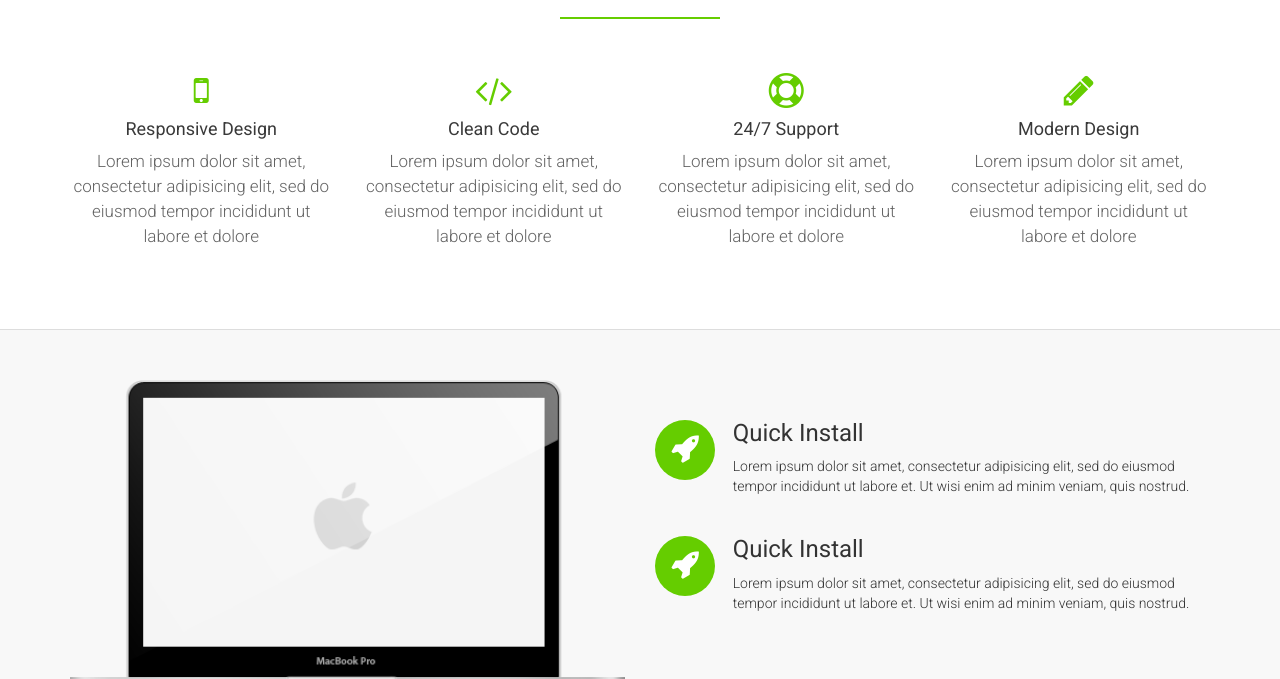
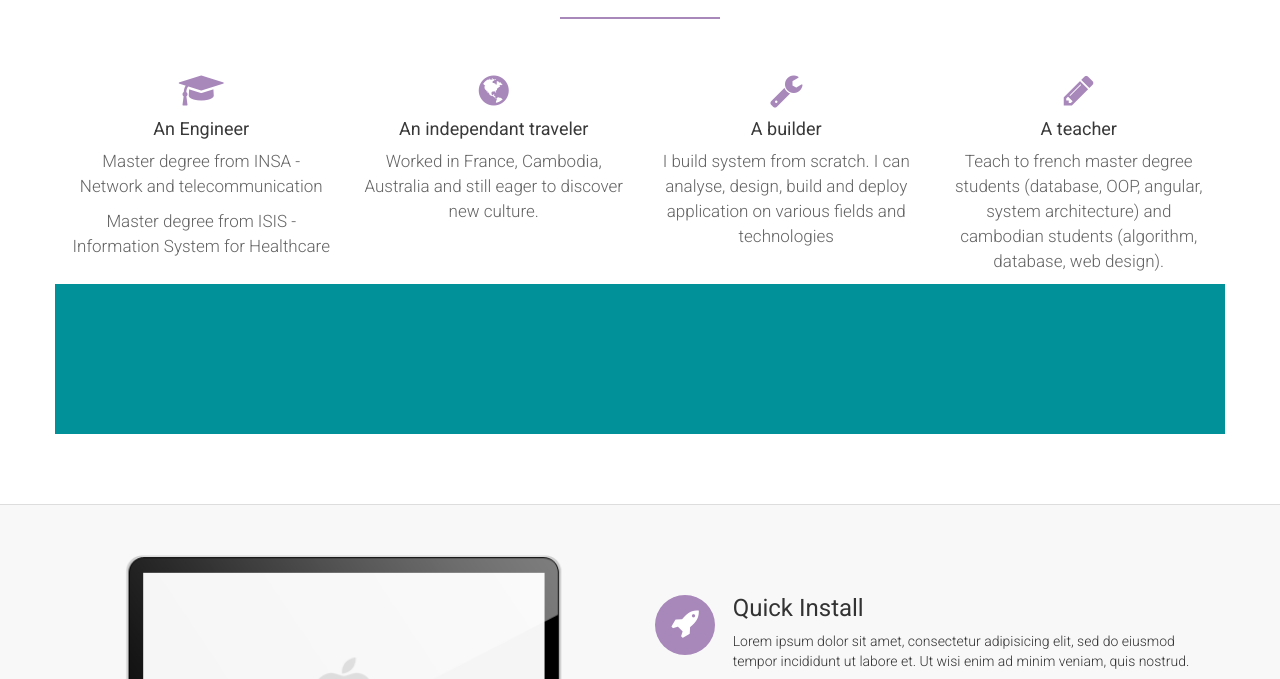
Before and after one commit to johnfau/VC1-HTML, a plain HTML site: page index.html in a window 1280 px wide. Shown: the part 601-1280 px from the top of the page. Drawn offline with Linux system fonts and the light colour scheme.

Commit message:
who am i

```diff
--- a/css/style.css
+++ b/css/style.css
@@ -1,6 +1,10 @@
 .jf-highlight {
     background-color: #47476175;
     border: 2px solid #fa8f35;
+}
+.jf-backgound-pointing {
+    height: 150px;
+    background-color: #019299;
 }
 body
 {
@@ -26,7 +30,7 @@ body
     display: inline-block;
     width: 160px;
     height: 2px;
-    background-color: #65CD00;
+    background-color: #a887ba;
 }
 
 /* Header CSS */
@@ -90,7 +94,7 @@ body
 {
 	font-size: 35px;
     font-weight: 300;
-    color: #65CD00;
+    color: #a887ba;
 }
 
 .features-div h4
@@ -134,7 +138,7 @@ body
     width: 60px;
     height: 60px;
     padding-top: 6px;
-    background: #65CD00;
+    background: #a887ba;
     -moz-border-radius: 50%;
     -webkit-border-radius: 50%;
     border-radius: 50%;
@@ -270,7 +274,7 @@ body
 }
 
 .pricing-box-best .pricing-box-price {
-    background: #65CD00;
+    background: #a887ba;
     color: #fff;
 }
 
@@ -279,7 +283,7 @@ body
 }
 
 .pricing-box-best h3 {
-    background: #65CD00;
+    background: #a887ba;
     color: #fff;
 }
 
@@ -492,7 +496,7 @@ body
     display: inline-block;
     width: 160px;
     height: 2px;
-    background-color: #65CD00;
+    background-color: #a887ba;
 }
 
 /* Header CSS */
@@ -553,7 +557,7 @@ body
 {
 	font-size: 35px;
     font-weight: 300;
-    color: #65CD00;
+    color: #a887ba;
 }
 
 .features-div h4
@@ -592,7 +596,7 @@ body
     width: 60px;
     height: 60px;
     padding-top: 6px;
-    background: #65CD00;
+    background: #a887ba;
     -moz-border-radius: 50%;
     -webkit-border-radius: 50%;
     border-radius: 50%;
@@ -727,7 +731,7 @@ body
 }
 
 .pricing-box-best .pricing-box-price {
-    background: #65CD00;
+    background: #a887ba;
     color: #fff;
 }
 
@@ -736,7 +740,7 @@ body
 }
 
 .pricing-box-best h3 {
-    background: #65CD00;
+    background: #a887ba;
     color: #fff;
 }
 
--- a/index.html
+++ b/index.html
@@ -60,33 +60,35 @@
 	<div class="row">
 		<div class="col-md-3 col-sm-6">
 			<div class="features-div">
-			   <i class="fa fa-mobile"></i>
-			   <h4>Responsive Design</h4>
-			   <p>Lorem ipsum dolor sit amet, consectetur adipisicing elit, sed do eiusmod tempor incididunt ut labore et dolore</p>
+			   <i class="fa fa-graduation-cap"></i>
+			   <h4>An Engineer</h4>
+			   <p>Master degree from INSA - Network and telecommunication</p>
+			   <p>Master degree from ISIS - Information System for Healthcare</p>
 			</div>
 		</div><!-- End col-md-3-->
 		<div class="col-md-3 col-sm-6">
 			<div class="features-div">
-			   <i class="fa fa-code"></i>
-			   <h4>Clean Code</h4>
-			   <p>Lorem ipsum dolor sit amet, consectetur adipisicing elit, sed do eiusmod tempor incididunt ut labore et dolore</p>
+			   <i class="fa fa-globe"></i>
+			   <h4>An independant traveler</h4>
+			   <p>Worked in France, Cambodia, Australia and still eager to discover new culture.</p>
 			</div>
 		</div><!-- End col-md-3-->
 		<div class="col-md-3 col-sm-6">
 			<div class="features-div">
-			   <i class="fa fa-life-ring"></i>
-			   <h4>24/7 Support</h4>
-			   <p>Lorem ipsum dolor sit amet, consectetur adipisicing elit, sed do eiusmod tempor incididunt ut labore et dolore</p>
+			   <i class="fa fa-wrench"></i>
+			   <h4>A builder</h4>
+			   <p>I build system from scratch. I can analyse, design, build and deploy application on various fields and technologies</p>
 			</div>
 		</div><!-- End col-md-3-->
 		<div class="col-md-3 col-sm-6">
 			<div class="features-div">
 			   <i class="fa fa-pencil"></i>
-			   <h4>Modern Design</h4>
-			   <p>Lorem ipsum dolor sit amet, consectetur adipisicing elit, sed do eiusmod tempor incididunt ut labore et dolore</p>
+			   <h4>A teacher</h4>
+			   <p>Teach to french master degree students (database, OOP, angular, system architecture) and cambodian students (algorithm, database, web design).</p>
 			</div>
 		</div><!-- End col-md-3-->
-	</div><!-- End row -->
+	</div>
+	<div class="row jf-backgound-pointing"></div>
 </div><!-- End Container -->
 
 <div class="more-feature-div">
```
